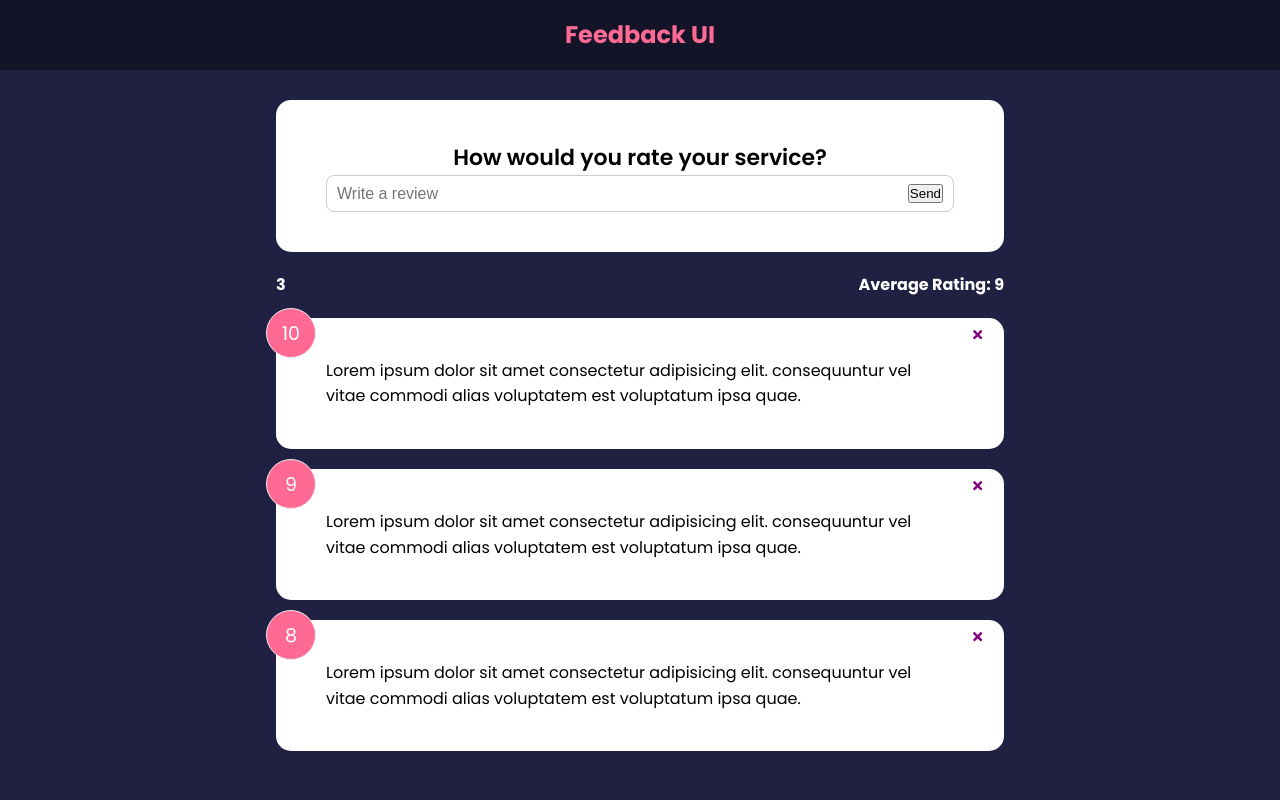
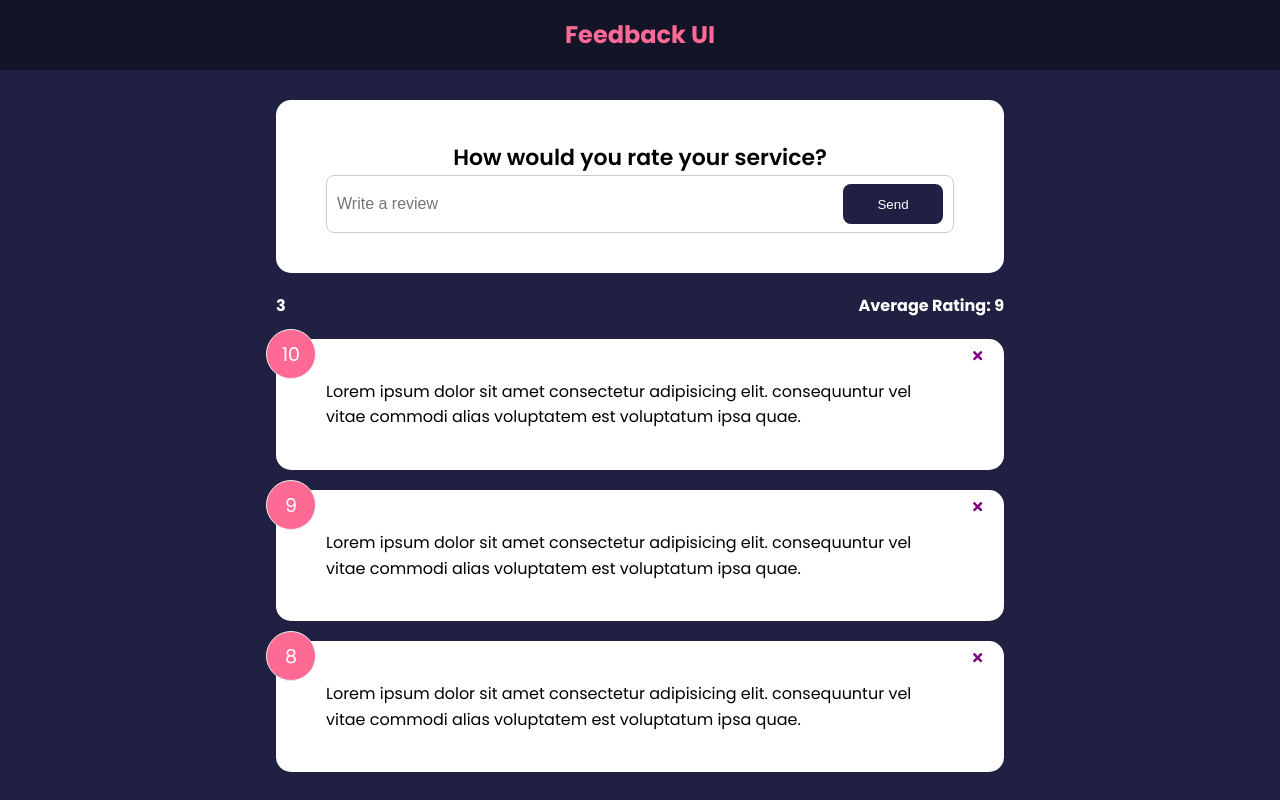
Before and after one commit to insideseanshead/feedback-app, a React (Create React App) app: page / in a window 1280 px wide. Built offline with nearby package versions, Linux system fonts and the light colour scheme.

Commit message:
created shared button component

```diff
--- a/src/components/FeedbackForm.js
+++ b/src/components/FeedbackForm.js
@@ -1,26 +1,34 @@
-import React from 'react'
-import { useState } from 'react'
-import Card from './shared/Card'
+import React from "react";
+import { useState } from "react";
+import Card from "./shared/Card";
+import Button from "./shared/Button";
 
 export const FeedbackForm = () => {
-    const [text,setText] = useState('')
+  const [text, setText] = useState("");
+  const [btnDisabled, setBtnDisabled] = useState("true");
+  const [message, setSetMessage] = useState("");
 
   const handleTextChange = (e) => {
-        setText(e.target.value)
-    }
+    setText(e.target.value);
+  };
 
   return (
     <Card>
       <form>
         <h2>How would you rate your service?</h2>
         {/* TODO: rating select component */}
-                <div className='input-group'>
-                    <input onChange={handleTextChange} type='text' placeholder='Write a review' value={text} />
-                    <button type='submit'>Send</button>
+        <div className="input-group">
+          <input
+            onChange={handleTextChange}
+            type="text"
+            placeholder="Write a review"
+            value={text}
+          />
+          <Button type="submit" >Send</Button>
         </div>
       </form>
     </Card>
-    )
-}
+  );
+};
 
-export default FeedbackForm
+export default FeedbackForm;
--- /dev/null
+++ b/src/components/shared/Button.js
@@ -0,0 +1,25 @@
+import React from 'react'
+import PropTypes from 'prop-types'
+
+const Button = ({ children, version, type, isDisabled }) => {
+    return (
+        <button type={type} disabled={isDisabled} className={`btn btn-${version}`} >
+            {children}
+        </button>
+    )
+}
+
+Button.defaultProps = {
+    version: 'primary',
+    type: 'button',
+    isDisabled: false
+}
+
+Button.propTypes = {
+    children: PropTypes.node.isRequired,
+    version: PropTypes.string,
+    type: PropTypes.string,
+    isDisabled: PropTypes.string,
+}
+
+export default Button
```
Lines whose indentation alone changed are shown as unchanged.
